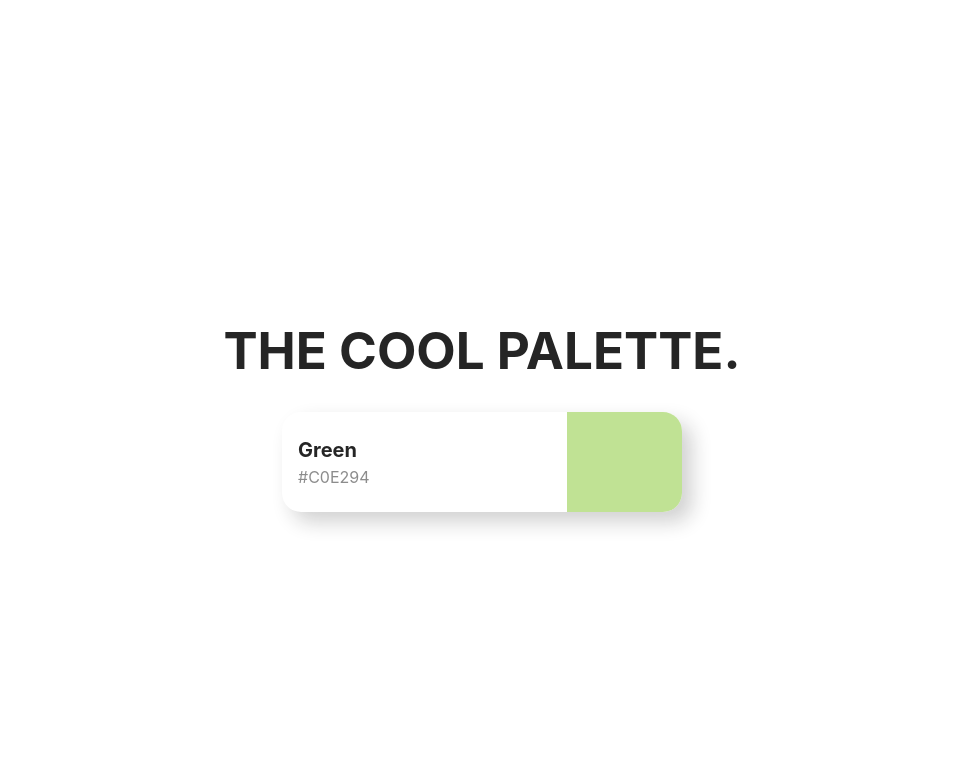
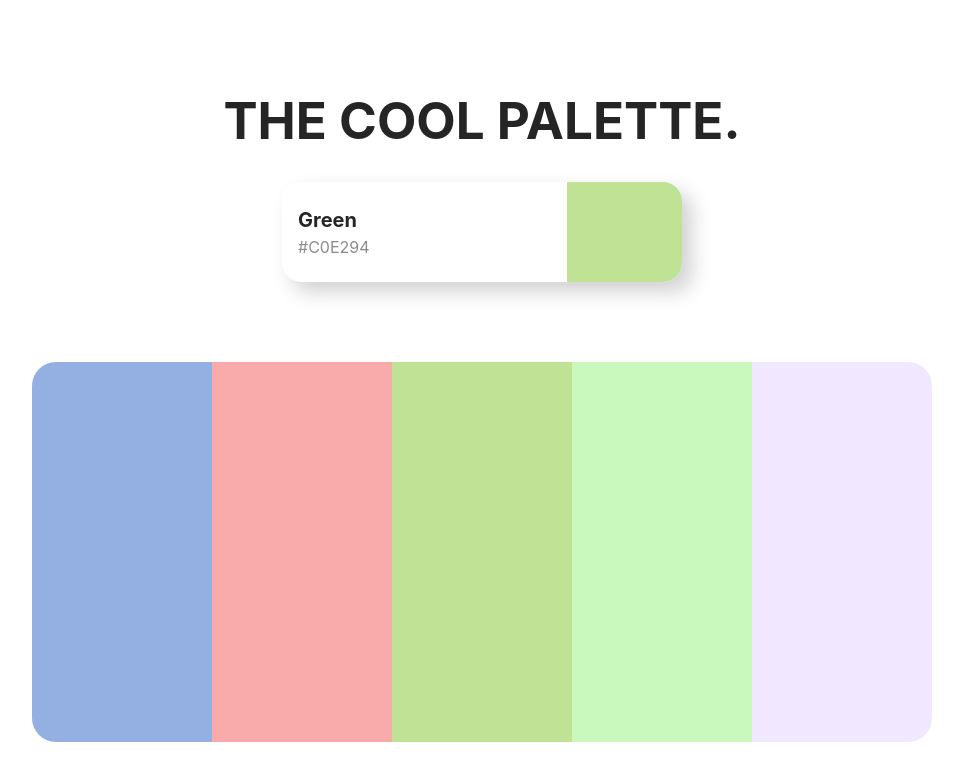
Before and after one commit to dani10mv/cool-palette, a React (Vite) app: page / in a window 1280 px wide. Shown: the top 780 px of the page, without its empty margins (158-1121 px from the left). Built offline with nearby package versions, Linux system fonts and the light colour scheme.

Commit message:
first layout

```diff
--- a/src/App.jsx
+++ b/src/App.jsx
@@ -1,6 +1,7 @@
 import { useState } from 'react'
 import './App.css'
 import {ColorSelector} from '@/components/ColorSelector'
+import {Palette} from '@/components/Palette'
 function App() {
 
 
@@ -8,6 +9,7 @@ function App() {
     <main>
       <h1>THE COOL PALETTE.</h1>
       <ColorSelector/>
+      <Palette/>
     </main>
   )
 }
--- /dev/null
+++ b/src/components/Palette/Palette.css
@@ -0,0 +1,32 @@
+.palette{
+  height: 380px;
+  width: 900px;
+  display: flex;
+  margin-top: 80px;
+  border-radius: 1.5rem;
+  overflow: hidden;
+}
+
+.palette-color{
+  width: calc(100%/5);
+  height: 100%;
+}
+
+.palette-color:nth-child(1){
+  background-color: #94AFE2;
+}
+.palette-color:nth-child(2){
+  background-color: #F9ABAB;
+
+}
+.palette-color:nth-child(3){
+  background-color: #C0E294;
+
+}
+.palette-color:nth-child(4){
+  background-color: #C9F9BD;
+
+}
+.palette-color:nth-child(5){
+  background-color: #F1E7FE;
+}
--- /dev/null
+++ b/src/components/Palette/Palette.jsx
@@ -0,0 +1,16 @@
+import React from "react";
+import './Palette.css';
+
+export default function Palette() {
+
+  return(
+    <div className="palette">
+      <div className="palette-color"></div>
+      <div className="palette-color"></div>
+      <div className="palette-color"></div>
+      <div className="palette-color"></div>
+      <div className="palette-color"></div>
+    </div>
+  )
+
+}
--- /dev/null
+++ b/src/components/Palette/index.js
@@ -0,0 +1 @@
+export {default as Palette} from './Palette'
```
